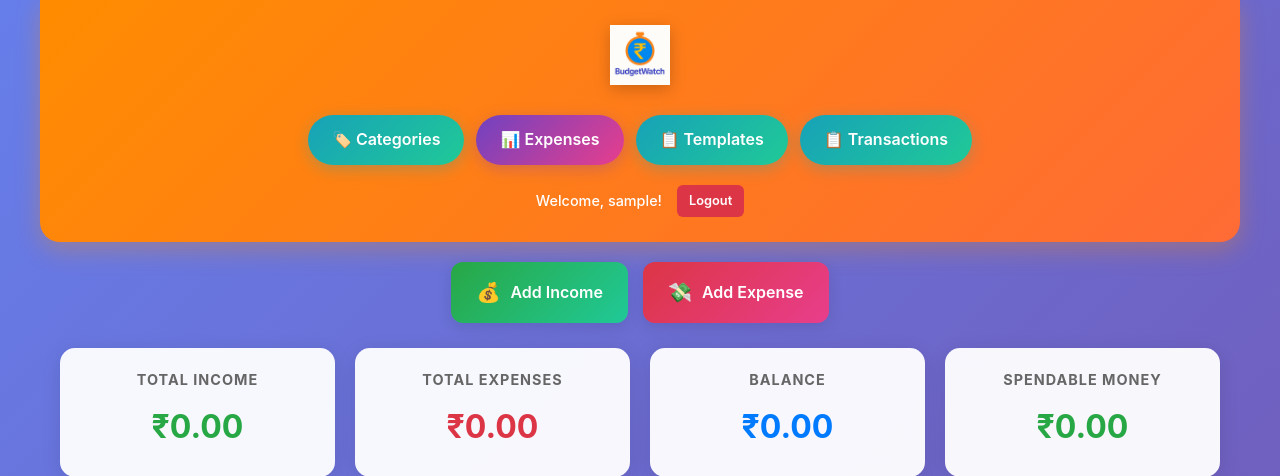
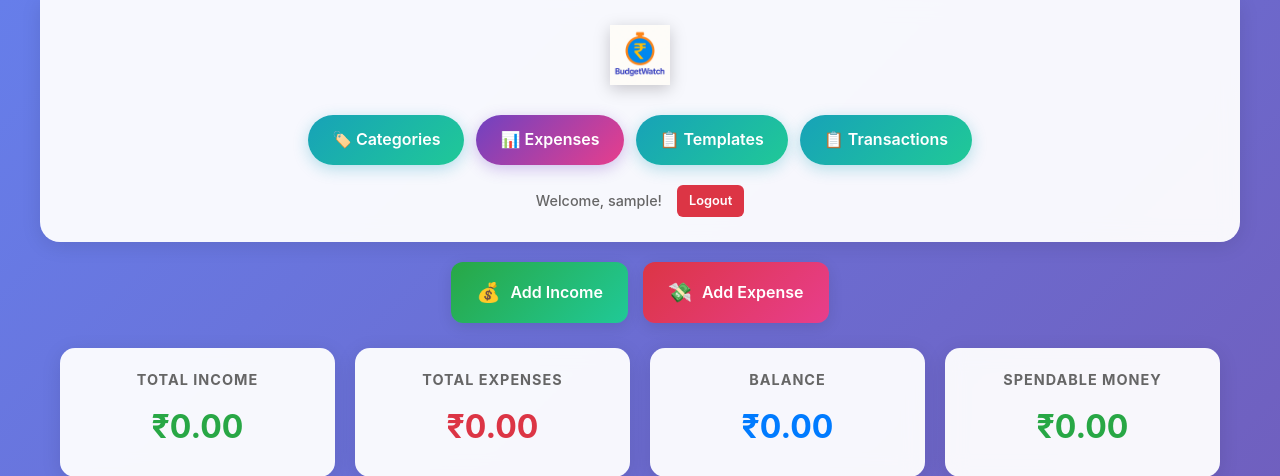
Before and after one commit to DwivediPrasoon/budget-planner-app, a Flask app: template templates/index.html in a window 1280 px wide. Shown: the top 476 px of the page. Run offline with Flask 3, Linux system fonts and the light colour scheme; the template is opened without the code that fills it, so the values that code supplies are empty; the visitor is signed in with stand-in values (Sample User, id 1); some libraries are stand-ins or nearby versions.

Commit message:
Change header background to clean white - Remove orange gradient background - Match logo's white background for better blending - Restore original text colors for better readability - Keep centered logo layout with clean white background

```diff
--- a/templates/index.html
+++ b/templates/index.html
@@ -38,12 +38,13 @@
         }
 
         .header {
-            background: linear-gradient(135deg, #ff8c00, #ff6b35);
-            color: white;
+            background: rgba(255, 255, 255, 0.95);
+            backdrop-filter: blur(10px);
+            color: #333;
             padding: 25px;
             margin: -20px -20px 20px -20px;
             border-radius: 0 0 20px 20px;
-            box-shadow: 0 8px 25px rgba(255, 140, 0, 0.3);
+            box-shadow: 0 4px 20px rgba(0,0,0,0.1);
             display: flex;
             flex-direction: column;
             align-items: center;
@@ -65,7 +66,7 @@
 
         .username {
             font-size: 0.9rem;
-            color: white;
+            color: #666;
             font-weight: 500;
         }
 
```
